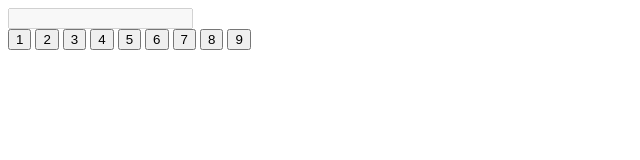
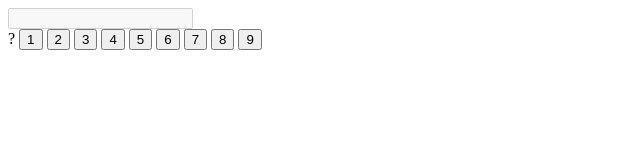
Before and after one commit to Brotherscomp/newapps, a plain HTML site: page index.html in a window 1280 px wide. Shown: the whole page, without its empty margins (0-640 px from the left). Drawn offline with Linux system fonts and the light colour scheme.

Commit message:
Update index.html
added

```diff
--- a/index.html
+++ b/index.html
@@ -9,6 +9,7 @@
    <div class="calculator">
   <input type="text"          class="display" disabled>
   <div class="buttons">
+     <butto>?</butto>
     <button>1</button>
     <button>2</button>
 
```
